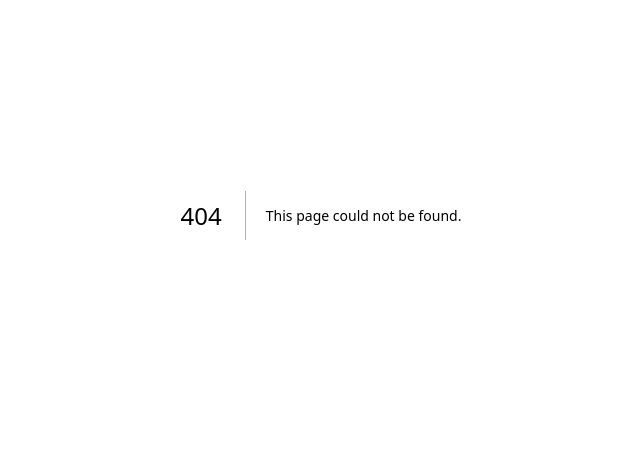
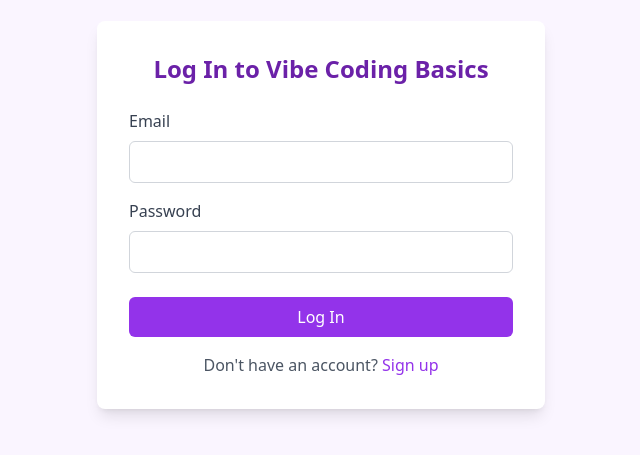
Before and after one commit to adspendan/vibecodingbasics-dashboard, a Next.js app: page /login in a window 1280 px wide. Before the commit this address had no page. Shown: the part 185-640 px from the top of the page, without its empty margins (319-959 px from the left). Built offline with nearby package versions, Linux system fonts and the light colour scheme.

Commit message:
Create login.js

```diff
--- /dev/null
+++ b/pages/login.js
@@ -0,0 +1,79 @@
+import { useState } from 'react';
+import { useRouter } from 'next/router';
+import { supabase } from '../lib/supabase';
+
+export default function Login() {
+  const [email, setEmail] = useState('');
+  const [password, setPassword] = useState('');
+  const [loading, setLoading] = useState(false);
+  const [error, setError] = useState('');
+  const router = useRouter();
+
+  const handleLogin = async (e) => {
+    e.preventDefault();
+    setLoading(true);
+    setError('');
+
+    try {
+      const { error } = await supabase.auth.signInWithPassword({
+        email,
+        password
+      });
+
+      if (error) {
+        setError(error.message);
+      } else {
+        router.push('/dashboard');
+      }
+    } catch (err) {
+      setError('An error occurred. Please try again.');
+    }
+
+    setLoading(false);
+  };
+
+  return (
+    <div className="min-h-screen flex items-center justify-center bg-purple-50">
+      <div className="bg-white p-8 rounded-lg shadow-lg w-full max-w-md">
+        <h1 className="text-2xl font-bold mb-6 text-center text-purple-800">Log In to Vibe Coding Basics</h1>
+        <form onSubmit={handleLogin}>
+          <div className="mb-4">
+            <label className="block text-gray-700 mb-2" htmlFor="email">Email</label>
+            <input
+              id="email"
+              type="email"
+              className="w-full px-3 py-2 border border-gray-300 rounded-md focus:outline-none focus:ring-2 focus:ring-purple-500"
+              value={email}
+              onChange={(e) => setEmail(e.target.value)}
+              required
+            />
+          </div>
+          <div className="mb-6">
+            <label className="block text-gray-700 mb-2" htmlFor="password">Password</label>
+            <input
+              id="password"
+              type="password"
+              className="w-full px-3 py-2 border border-gray-300 rounded-md focus:outline-none focus:ring-2 focus:ring-purple-500"
+              value={password}
+              onChange={(e) => setPassword(e.target.value)}
+              required
+            />
+          </div>
+
+          {error && <div className="mb-4 text-red-500">{error}</div>}
+
+          <button
+            type="submit"
+            disabled={loading}
+            className="w-full bg-purple-600 text-white py-2 px-4 rounded-md hover:bg-purple-700 focus:outline-none focus:ring-2 focus:ring-purple-500 focus:ring-offset-2 disabled:opacity-50"
+          >
+            {loading ? 'Logging in...' : 'Log In'}
+          </button>
+        </form>
+        <p className="mt-4 text-center text-gray-600">
+          Don't have an account? <a href="/signup" className="text-purple-600 hover:underline">Sign up</a>
+        </p>
+      </div>
+    </div>
+  );
+}
```
